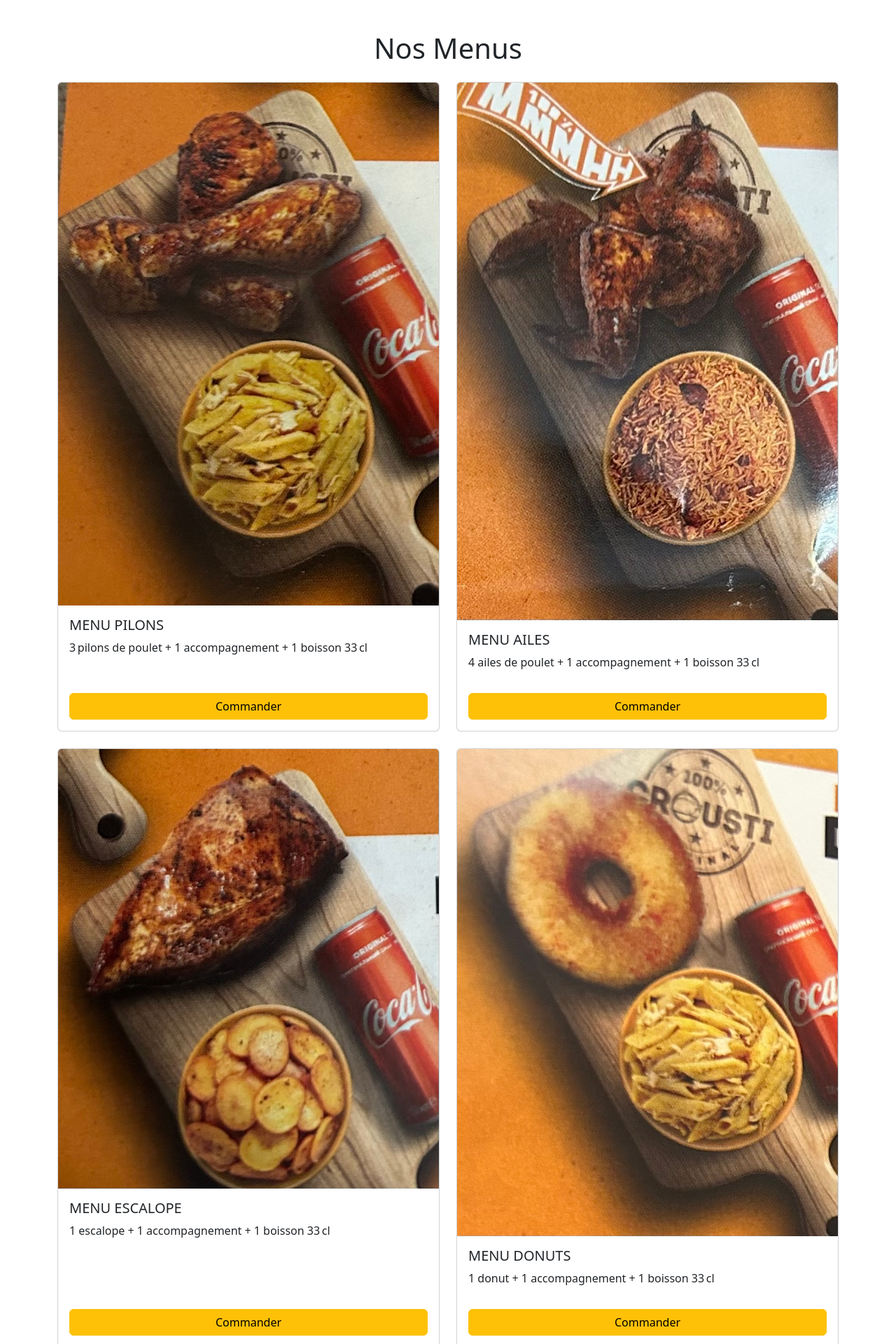
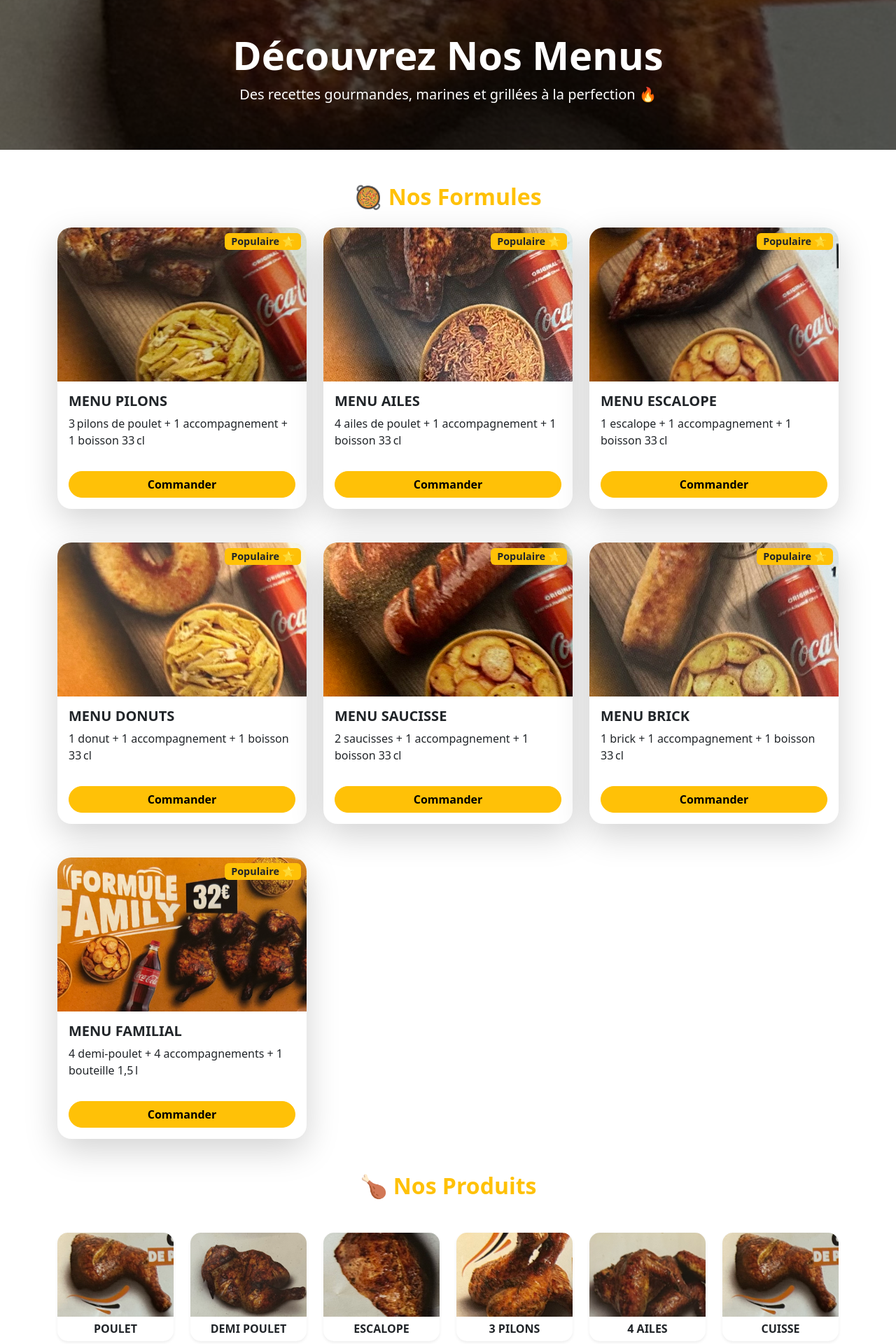
Before and after one commit to J2okiala/100-Crousti, a React (Vite) app: page /menu in a window 1280 px wide. Shown: the part 80-2000 px from the top of the page at 70% size. Built offline with nearby package versions, Linux system fonts and the light colour scheme.

Commit message:
page Menu,franchise et histoire stylisé

```diff
--- a/src/pages/Franchise.tsx
+++ b/src/pages/Franchise.tsx
@@ -1,7 +1,83 @@
-export default function Franchise(){
-    return(
-        <div>
-            <h1>Page Franchise</h1>
+export default function Franchise() {
+    return (
+        <div className="container py-5">
+
+            {/* ---- SECTION TEXTE + IMAGE ---- */}
+            <div className="row align-items-center mb-5">
+
+                {/* Texte à gauche */}
+                <div className="col-md-6">
+                    <h1 className="fw-bold text-warning mb-4">
+                        Comment devenir franchisé ?
+                    </h1>
+
+                    <p className="fs-5">
+                        Suite au lancement de la franchise <strong>CROUSTI</strong>,
+                        notre équipe développement a reçu énormément de demandes.
+                        Nous étudions chaque dossier avec attention et respect.
+                    </p>
+
+                    <p className="fs-5">
+                        Les premiers franchisés arrivent et nous en sommes très fiers.
+                        Nous avons temporairement mis en pause les nouvelles demandes.
+                    </p>
+
+                    <p className="fs-5">
+                        Une seconde phase d’ouverture arrive très prochainement.
+                        Laissez-nous vos coordonnées ci-dessous pour être informé(e)
+                        en avant-première !
+                    </p>
+                </div>
+
+                {/* Image à droite */}
+                <div className="col-md-6 text-center">
+                    <img
+                        src="/public/crousti-franchise.jpg"
+                        alt="Franchise"
+                        className="img-fluid shadow rounded"
+                        style={{ maxHeight: "380px", objectFit: "cover" }}
+                    />
+                </div>
+            </div>
+
+            {/* ---- FORMULAIRE ---- */}
+            <div className="bg-light p-4 rounded shadow">
+                <h2 className="text-center fw-bold mb-4">Soyez informé(e) du prochain lancement</h2>
+
+                <form className="row g-4">
+
+                    <div className="col-md-6">
+                        <label className="form-label">Nom *</label>
+                        <input type="text" className="form-control" placeholder="Votre nom" />
+                    </div>
+
+                    <div className="col-md-6">
+                        <label className="form-label">Prénom *</label>
+                        <input type="text" className="form-control" placeholder="Votre prénom" />
+                    </div>
+
+                    <div className="col-md-6">
+                        <label className="form-label">Email *</label>
+                        <input type="email" className="form-control" placeholder="exemple@mail.com" />
+                    </div>
+
+                    <div className="col-md-6">
+                        <label className="form-label">Téléphone *</label>
+                        <input type="text" className="form-control" placeholder="06 00 00 00 00" />
+                    </div>
+
+                    <div className="col-12">
+                        <label className="form-label">Message (optionnel)</label>
+                        <textarea className="form-control" rows="4" placeholder="Votre message..."></textarea>
+                    </div>
+
+                    <div className="col-12 text-center">
+                        <button className="btn btn-warning btn-lg px-5 fw-bold">
+                            Envoyer
+                        </button>
+                    </div>
+                </form>
+            </div>
         </div>
-    )
-};
+    );
+}
--- a/src/pages/Histoire.tsx
+++ b/src/pages/Histoire.tsx
@@ -1,7 +1,57 @@
-export default function Histoire(){
-    return(
-        <div>
-            <h1>Page Histoire</h1>
+export default function Histoire() {
+    return (
+        <div className="container py-5">
+            <div className="row justify-content-center">
+                <div className="col-lg-8">
+
+                    <div className="card shadow-lg border-0">
+                        <div className="card-header bg-dark text-white text-center py-4">
+                            <h2 className="mb-0">Notre Histoire</h2>
+                        </div>
+
+                        <img
+                            src="/LogoCrousti.png"
+                            alt="Histoire Crousti Poulet"
+                            className="img-fluid mx-auto d-block mt-4"
+                            style={{ maxWidth: "200px" }}
+                        />
+
+                        <div className="card-body p-4" style={{ fontSize: "1.1rem", lineHeight: "1.8" }}>
+                            <p>
+                                <strong>1, 2, 3… POULET !</strong><br />
+                                Tout a commencé en <strong>2008</strong>, quand deux frères originaires de la région parisienne
+                                décident de vendre des poulets sur les marchés dans un food truck.
+                                Leur objectif ? Servir du poulet grillé, mariné dans un mélange d'épices
+                                qui avait déjà un goût si particulier !
+                            </p>
+
+                            <p>
+                                Forts de leur succès, les poulets à la recette secrète s’exportent rapidement
+                                sous l’enseigne <strong>CROUSTI POULET</strong>.
+                                L’offre de poulets grillés à emporter, à prix défiant toute concurrence,
+                                fait un carton plein à chaque nouvelle implantation !
+                            </p>
+
+                            <p>
+                                En <strong>2020</strong>, plus de <strong>20 points de vente</strong> en Île-de-France exploitent
+                                la marque et séduisent toujours plus de gourmands.
+                            </p>
+
+                            <p>
+                                En <strong>2021</strong>, les frères Dhouki créent une nouvelle recette d’épices,
+                                unique et révolutionnaire. Ils décident alors de lancer leur réseau
+                                de franchise sous une nouvelle enseigne :
+                                <strong> 100 % Crousti</strong>.
+                            </p>
+
+                            <div className="alert alert-warning mt-4 text-center">
+                                <strong>Un concept redoutable de simplicité.</strong>
+                            </div>
+                        </div>
+                    </div>
+
+                </div>
+            </div>
         </div>
-    )
-};
+    );
+}
--- a/src/pages/Menu.tsx
+++ b/src/pages/Menu.tsx
@@ -25,42 +25,103 @@ const produits = [
 
 export default function Menu() {
     return (
-        <div className="container py-5">
-            <h1 className="text-center mb-4">Nos Menus</h1>
-            <div className="row gy-4">
+        <div>
+
+            {/* 🎉 Hero section */}
+            <div
+                className="text-white text-center py-5 mb-5"
+                style={{
+                    background: "url('/public/CUISSE DE POULET.jpg') center/cover no-repeat",
+                    backgroundAttachment: "fixed",
+                    boxShadow: "inset 0 0 0 2000px rgba(0,0,0,0.6)"
+                }}
+            >
+                <h1 className="display-4 fw-bold">Découvrez Nos Menus</h1>
+                <p className="lead">Des recettes gourmandes, marines et grillées à la perfection 🔥</p>
+            </div>
+
+            <div className="container">
+
+                {/* ⭐ Titres stylisés */}
+                <h2 className="text-center mb-4 fw-bold text-warning">
+                    🥘 Nos Formules
+                </h2>
+
+                <div className="row gy-5">
                     {menus.map((menu, idx) => (
-                <div key={idx} className="col-12 col-md-6">
-                    <div className="card h-100">
-                    <img src={menu.img} className="card-img-top" alt={menu.title} />
+                        <div key={idx} className="col-12 col-md-6 col-lg-4">
+                            <div
+                                className="card shadow-lg border-0 h-100"
+                                style={{ borderRadius: "20px", overflow: "hidden" }}
+                            >
+                                <div className="position-relative">
+                                    <img
+                                        src={menu.img}
+                                        className="card-img-top"
+                                        alt={menu.title}
+                                        style={{
+                                            height: "220px",
+                                            objectFit: "cover",
+                                            transition: "0.3s",
+                                        }}
+                                    />
+                                    <span
+                                        className="badge bg-warning text-dark position-absolute top-0 end-0 m-2"
+                                        style={{ fontSize: "0.9rem" }}
+                                    >
+                                        Populaire ⭐
+                                    </span>
+                                </div>
+
                                 <div className="card-body d-flex flex-column">
-                        <h5 className="card-title">{menu.title}</h5>
+                                    <h5 className="card-title fw-bold">{menu.title}</h5>
                                     <p className="card-text flex-grow-1">{menu.description}</p>
-                        <button className="btn btn-warning mt-3">Commander</button>
+
+                                    <button className="btn btn-warning rounded-pill fw-bold mt-3">
+                                        Commander
+                                    </button>
                                 </div>
                             </div>
                         </div>
                     ))}
                 </div>
-            {/* Section "Nos Produits" */}
-            <div className="mt-5">
-                <h2 className="text-center">Nos Produits</h2>
+
+                {/* 🥩 Produits */}
+                <h2 className="text-center mt-5 fw-bold text-warning">
+                    🍗 Nos Produits
+                </h2>
+
                 <div className="row mt-4 g-4">
                     {produits.map((item, i) => (
                         <div key={i} className="col-6 col-md-4 col-lg-2">
-                        <div className="card h-100 text-center">
+                            <div
+                                className="card text-center shadow-sm border-0"
+                                style={{
+                                    borderRadius: "15px",
+                                    transition: "0.2s",
+                                }}
+                            >
                                 <img
                                     src={item.img}
                                     alt={item.name}
                                     className="card-img-top"
-                                style={{ height: "100px", objectFit: "cover" }}
+                                    style={{
+                                        height: "120px",
+                                        objectFit: "cover",
+                                        borderTopLeftRadius: "15px",
+                                        borderTopRightRadius: "15px",
+                                    }}
                                 />
                                 <div className="card-body p-2">
-                                <h6 className="card-title text-uppercase mb-0">{item.name}</h6>
+                                    <h6 className="card-title text-uppercase fw-bold mb-0">
+                                        {item.name}
+                                    </h6>
                                 </div>
                             </div>
                         </div>
                     ))}
                 </div>
+
             </div>
         </div>
     );
```
Lines whose indentation alone changed are shown as unchanged.
